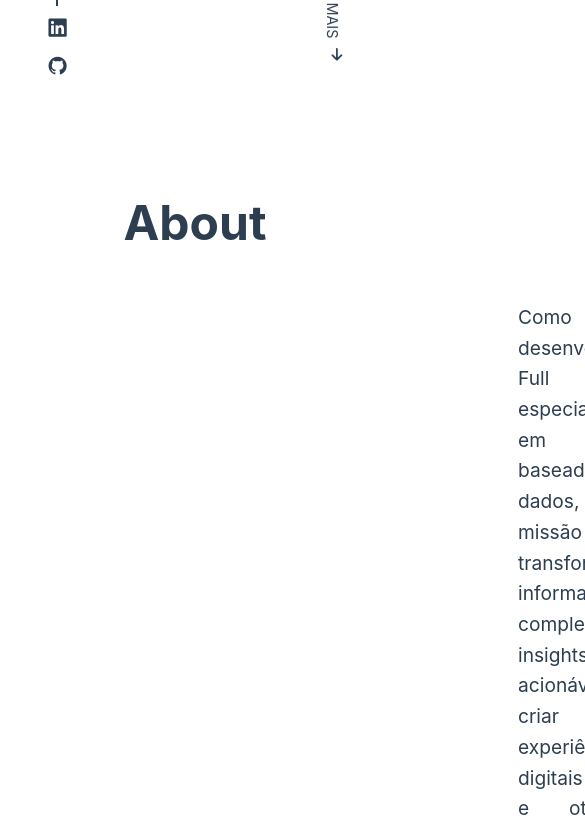
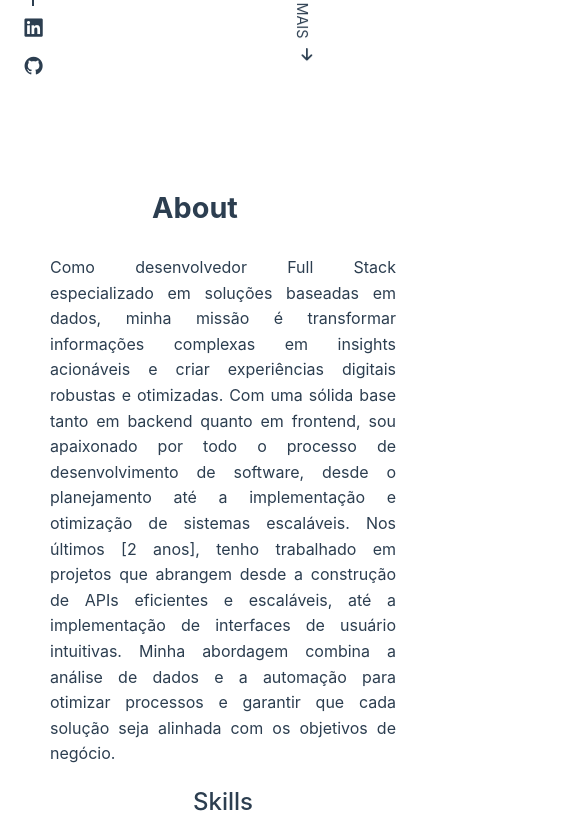
Before and after one commit to eduardojacomo/lifeandspiritchurch, a Vue app: page / in a window 390 px wide. Shown: the part 781-1604 px from the top of the page, 585 px wide, since content can reach past the window. Built offline with nearby package versions, Linux system fonts and the light colour scheme.

Commit message:
fix about responsive

```diff
--- a/src/components/About.vue
+++ b/src/components/About.vue
@@ -95,7 +95,8 @@ onMounted(() => {
 
 
 <style scoped>
-/* Estilos para as animações */
+
+
 .container {
   display: flex;
   flex-direction: column;
@@ -159,7 +160,7 @@ onMounted(() => {
 
 .icon{
     display: flex;
-    padding: 1rem 5rem;
+    padding: 1rem 2rem;
     justify-content: center;
     align-items: center;
     font-size: 7rem;
@@ -204,4 +205,64 @@ onMounted(() => {
   opacity: 1;
   transform: translateY(0);
 }
+
+@media screen and (max-width: 1024px) {
+  .content{
+    padding: 0 2rem;
+  }
+  .icon {
+    visibility: collapse;
+    padding: 0;
+    font-size: 0;
+  }
+}
+
+@media screen and (max-width: 768px) {
+  .content {
+    padding: 0 1rem;
+  }
+
+  .icon {
+    visibility: collapse;
+    padding: 0;
+    font-size: 0;
+  }
+  .content.animate p{
+    padding: 0;
+  }
+
+  .container{
+    padding: 70px .5rem 1rem .5rem;
+  }
+  /* .linha-vertical{
+    margin: 0;
+  }
+  .socials{
+    padding: 0 0 .5rem 0;
+  } */
+}
+
+@media screen and (max-width: 480px) {
+  .title h1 {
+    font-size: 1.8rem;
+  }
+
+  .content.animate p {
+    font-size: 1rem;
+  }
+
+  .cards {
+    padding: 0.5rem;
+    gap: 0.5rem;
+  }
+
+  .icon {
+    visibility: hidden;
+  }
+
+  .content {
+    padding: 0 1rem;
+  }
+}
+
 </style>
--- a/src/components/Banner.vue
+++ b/src/components/Banner.vue
@@ -34,7 +34,7 @@
     display: flex;
     gap: 0.5rem;
     width: 100%;
-    padding: 70px 2rem 0.5rem 2rem;
+    padding: 70px .5rem 0.5rem .5rem;
     position: relative;
 }
 
@@ -56,6 +56,14 @@
     .image-content {
         order: 0;
         min-height: 88vh;
+    }
+    .banner{
+        padding: 70px 2rem 0.5rem 2rem;
+    }
+
+    .vertical {
+        right: 20px;
+        padding: 0 0 5rem 10px;
     }
 }
 
@@ -131,7 +139,7 @@
 .vertical {
     position: absolute;
     bottom: 50px;
-    right: 20px;
+    right: 50px;
     display: flex;
     transform: rotate(90deg);
     padding: 0 0 5rem 10px;
--- a/src/views/HomeView.vue
+++ b/src/views/HomeView.vue
@@ -16,9 +16,9 @@ import Contato from '@/components/Contato.vue';
     <section id="portfolio" class="section">
       <Portfolio />
     </section>
-    <section id="contact" class="section">
+    <!-- <section id="contact" class="section">
       <Contato />
-    </section>
+    </section> -->
   </main>
 </template>
 
```
